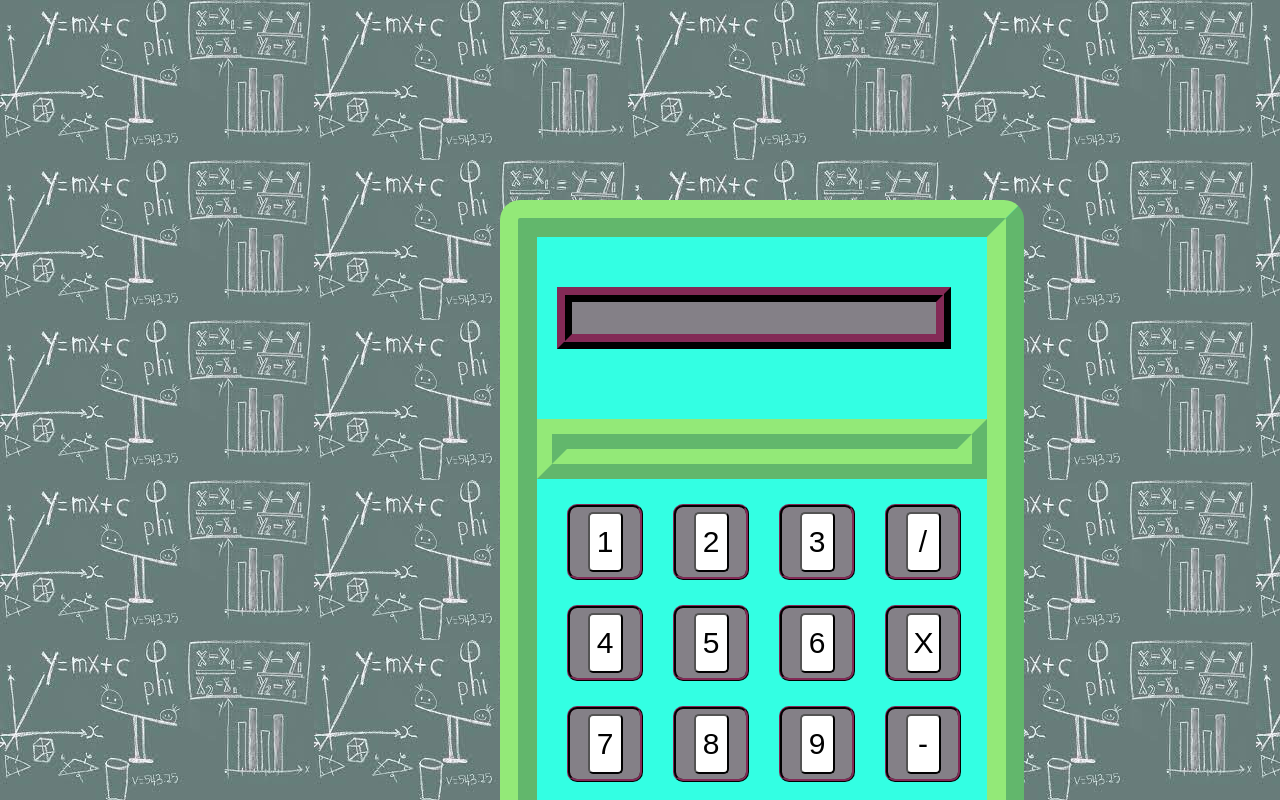
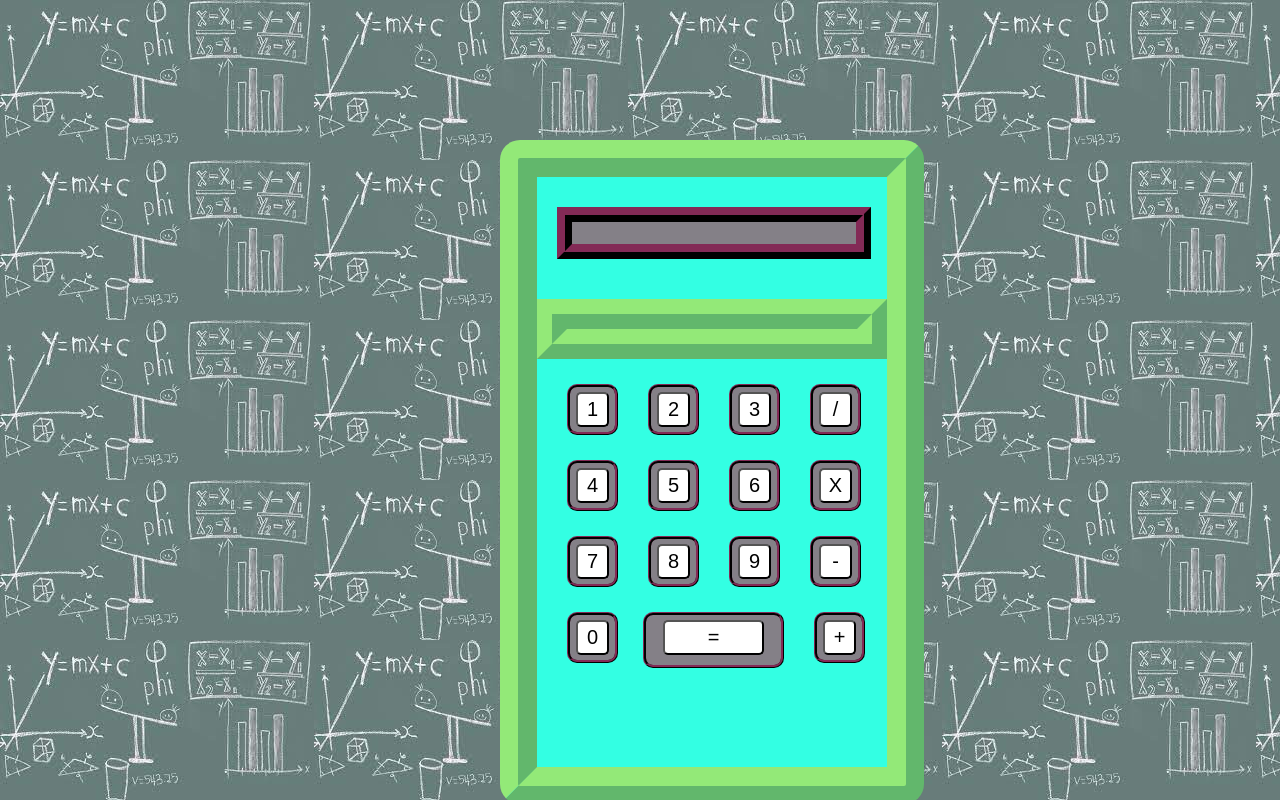
Before and after one commit to rachavez1974/odinproject-js-gui-calculator, a plain HTML site: page index.html in a window 1280 px wide. Shown: the top 800 px of the page. Drawn offline with Linux system fonts and the light colour scheme.

Commit message:
Make calculator smaller

```diff
--- a/index.css
+++ b/index.css
@@ -1,7 +1,7 @@
 body {
-  margin: 100px;
+  margin: 70px;
   background-image: url("./calculator-background.jpeg");
-  margin-top: 200px;
+  margin-top: 140px;
   margin-right: 500px;
   margin-left: 500px;
   margin-bottom: 200px;
@@ -10,12 +10,11 @@ body {
 
 .container-calculator {
   background: #33FFE3;
-  height: 800px;
-  width: 450px;
+  height: 590px;
+  width: 350px;
   border-style: solid;
   border: 10mm ridge rgba(211, 220, 50, .6);
   border-radius: 20px;
-
 }
 
 .line-calculator {
@@ -23,8 +22,8 @@ body {
   margin-left: 0;
   margin-right: 0;
   border-radius: 0;
-  width: 390px;
-  margin-top: 70px;
+  width: 290px;
+  margin-top: 40px;
   border-style: solid;
   border: 8mm ridge rgba(211, 220, 50, .6);
   display: block;
@@ -32,14 +31,14 @@ body {
 
 .container-calculator > input {
   background: #848087;
-  font-size: 20px;
+  font-size: 15px;
   text-align: right;
   color: white;
-  height: 30px;
-  width: 360px;
+  height: 20px;
+  width: 280px;
   margin-left: 20px;
   margin-right: 0px;
-  margin-top: 50px;
+  margin-top: 30px;
   border: 5px;
   border-style: solid;
   border: 4mm ridge rgba(47, 15, 31, 1);
@@ -48,8 +47,8 @@ body {
 .numbers {
   background: #848087;
   text-align: center;
-  height: 70px;
-  width: 70px;
+  height: 45px;
+  width: 45px;
   margin-left: 30px;
   margin-top: 25px;
   border: 5px;
@@ -65,19 +64,19 @@ body {
   background-color: white;
   margin-top: 5px;
   display:  table-cell;
-  width: 50%;
-  height: 60px;
+  width: 75%;
+  height: 35px;
   padding-top: 20;
   margin-bottom: 5px;
   border-radius: 5px;
-  font-size: 30px;
+  font-size: 20px;
 }
 
 .equal-div {
   background: #848087;
   text-align: center;
-  height: 70px;
-  width: 190px;
+  height: 50px;
+  width: 135px;
   margin-left: 25px;
   border: 5px;
   display: inline-block;
```
